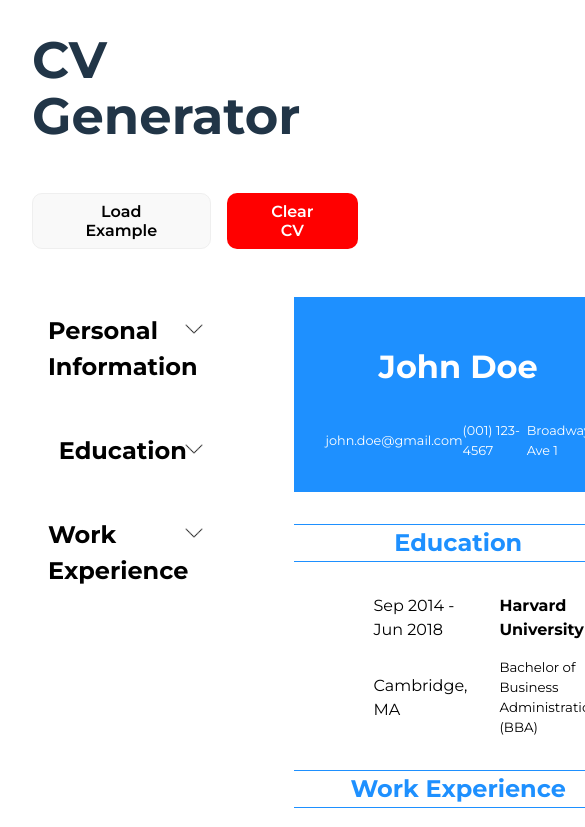
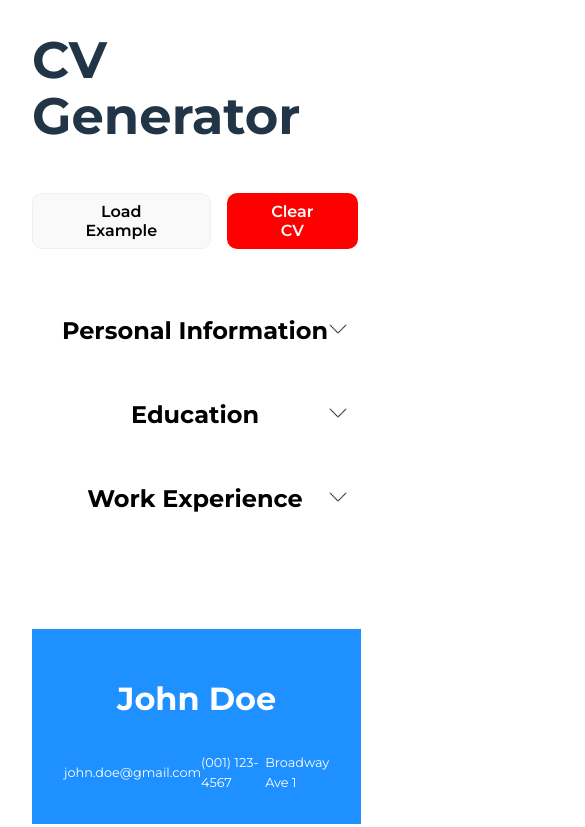
Before and after one commit to fabiusgasber/cv-application, a React (Vite) app: page / in a window 390 px wide. Shown: the top 827 px of the page, 585 px wide, since content can reach past the window. Built offline with nearby package versions, Linux system fonts and the light colour scheme.

Commit message:
style: add responsiveness

```diff
--- a/src/styles/App.css
+++ b/src/styles/App.css
@@ -8,7 +8,7 @@
 }
 
 .main-layout {
-  display: grid;
-  grid-template-columns: 1fr 2.5fr;
+  display: flex;
+  flex-wrap: wrap;
   gap: 5rem;
 }
--- a/src/styles/cv.css
+++ b/src/styles/cv.css
@@ -1,9 +1,10 @@
 .cv-preview {
-    height: 1200px;
+    height: 100vh;
     background-color: white;
     display: flex;
     flex-direction: column;
     gap: 2rem;
+    flex: 1 1 700px;
 }
 
 .cv-wrapper {
@@ -135,6 +136,10 @@
     ". description description";
 }
 
+.work:last-child{
+    padding-bottom: 10rem;
+}
+
 .company {
     grid-area: company;
 }
--- a/src/styles/form.css
+++ b/src/styles/form.css
@@ -1,3 +1,9 @@
+.forms {
+  display: flex;
+  flex-direction: column;
+  flex: 1 1 250px;
+}
+
 form, form div {
   display: flex;
   flex-direction: column;
@@ -9,6 +15,7 @@ form {
 
 .btn-container {
   display: flex;
+  justify-content: center;
   gap: 1rem;
 }
 
```
